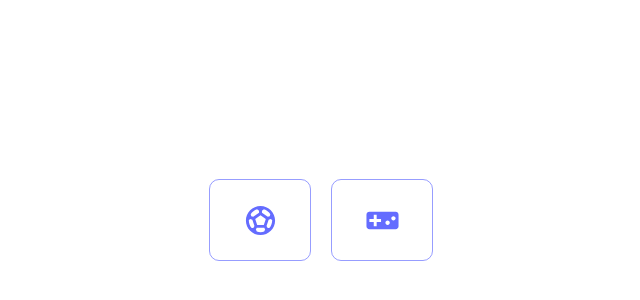
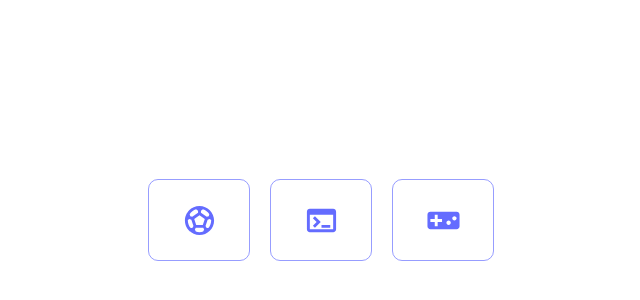
Before and after one commit to Cbain10/cleat-culture, a React (Vite) app: page / in a window 1280 px wide. Shown: the part 140-440 px from the top of the page, without its empty margins (319-959 px from the left). Built offline with nearby package versions, Linux system fonts and the light colour scheme.

Commit message:
Add empty terminal view

```diff
--- a/src/App.tsx
+++ b/src/App.tsx
@@ -8,6 +8,7 @@ import Chooser from './views/soccerView/chooser/Chooser';
 import { SoccerView } from './views/soccerView/SoccerView';
 import { GamesView } from './views/gamesView/GamesView';
 import { Hangman } from './views/gamesView/hangman/Hangman';
+import { TerminalView } from './views/terminalView/TerminalView';
 
 function App() {
   return (
@@ -19,6 +20,7 @@ function App() {
           <Route path='/soccer/archive' element={<CleatTable />} />
           <Route path='/soccer/cleat/:id' element={<CleatPage />} />
           <Route path='/soccer/recommender' element={<Chooser />} />
+          <Route path='/terminal' element={<TerminalView />} />
           <Route path='/games' element={<GamesView />} />
           <Route path='/games/hangman' element={<Hangman />} />
           <Route path='*' element={<ErrorPage />} />
--- a/src/views/gamesView/hangman/Hangman.css
+++ b/src/views/gamesView/hangman/Hangman.css
@@ -35,5 +35,9 @@
         height: 10vh;
         border: 1px solid #646cffaa;
         border-radius: 10px;
+        display: flex;
+        justify-content: center;
+        align-items: center;
+        font-size: 18pt;
     }
 }
--- a/src/views/home/Home.tsx
+++ b/src/views/home/Home.tsx
@@ -2,6 +2,7 @@ import { Link } from 'react-router-dom';
 import { GenericButton } from '../../components/buttons/generic-button/GenericButton';
 import SportsSoccerIcon from '@mui/icons-material/SportsSoccer';
 import VideogameAssetIcon from '@mui/icons-material/VideogameAsset';
+import TerminalIcon from '@mui/icons-material/Terminal';
 import './Home.css';
 
 const Home = () => {
@@ -10,6 +11,11 @@ const Home = () => {
             <Link to={`/soccer`}>
                 <GenericButton label='Soccer'>
                     <SportsSoccerIcon fontSize='large' />
+                </GenericButton>
+            </Link>
+            <Link to={`/terminal`}>
+                <GenericButton label='Terminal'>
+                    <TerminalIcon fontSize='large' />
                 </GenericButton>
             </Link>
             <Link to={`/games`}>
--- /dev/null
+++ b/src/views/terminalView/TerminalView.tsx
@@ -0,0 +1,5 @@
+export const TerminalView = () => {
+    return (
+        <h1>Terminal</h1>
+    )
+}
```
